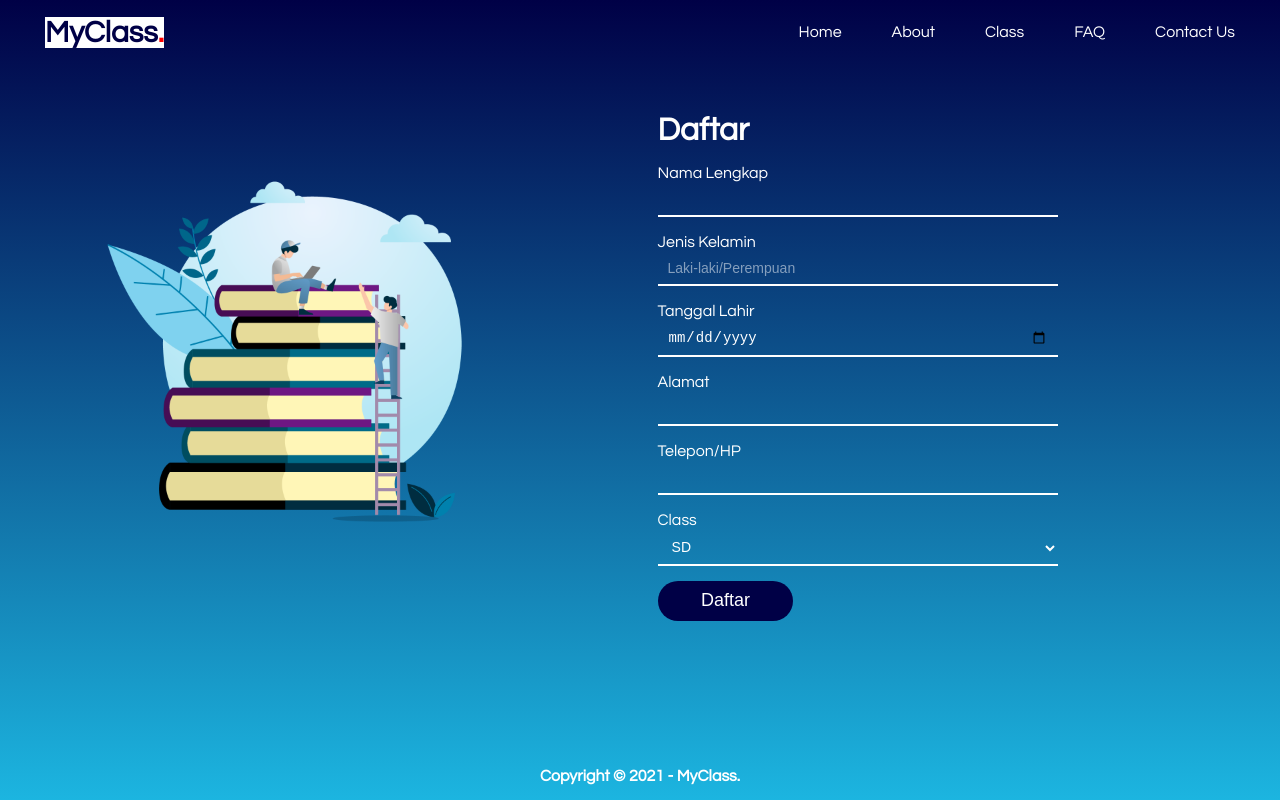
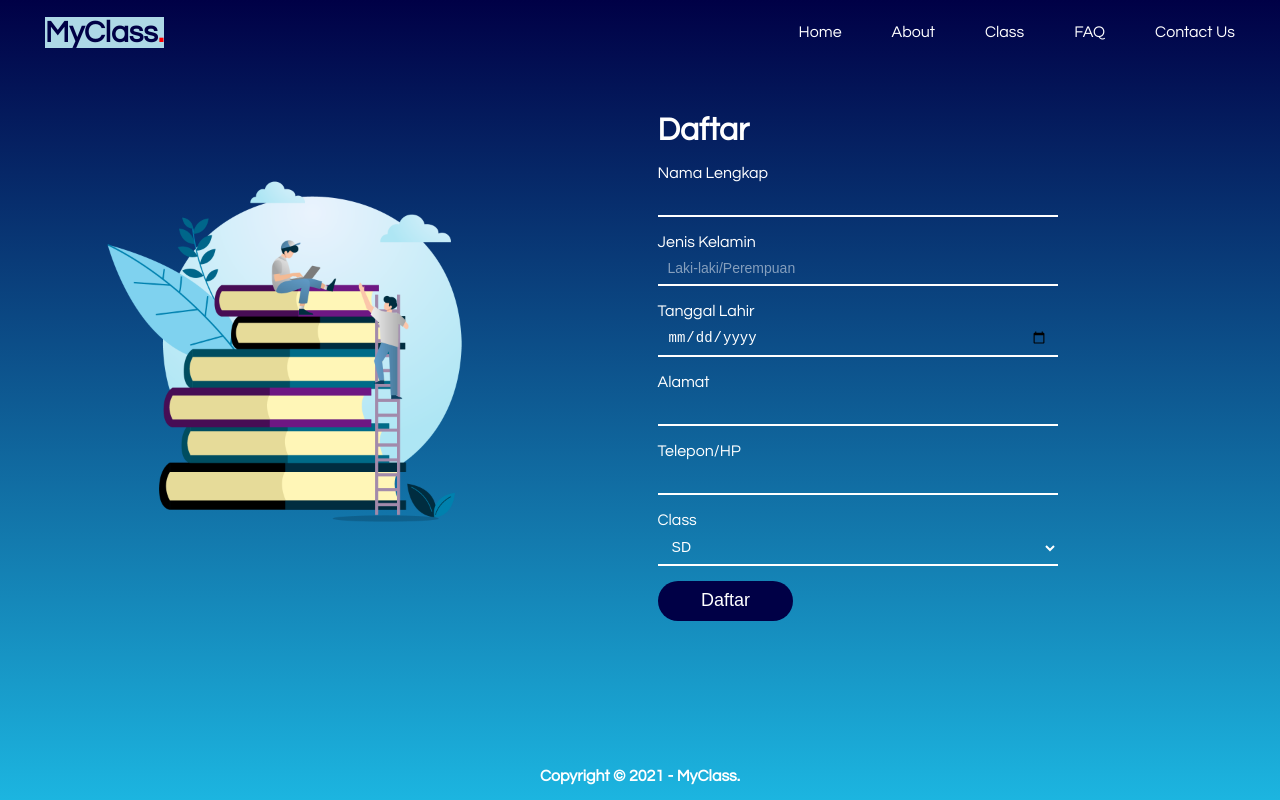
Before and after one commit to tsanyaaz/MyClass, a plain HTML site: page daftar.html in a window 1280 px wide. In both pictures the pointer is over the link "MyClass.". Drawn offline with Linux system fonts and the light colour scheme.

Commit message:
Update daftar.css

```diff
--- a/daftar.css
+++ b/daftar.css
@@ -30,7 +30,7 @@ button{
 }
 
 a:hover, button:hover {
-    background-color: white;
+    background-color: lightblue;
     color: #000046;
 }
 
```
